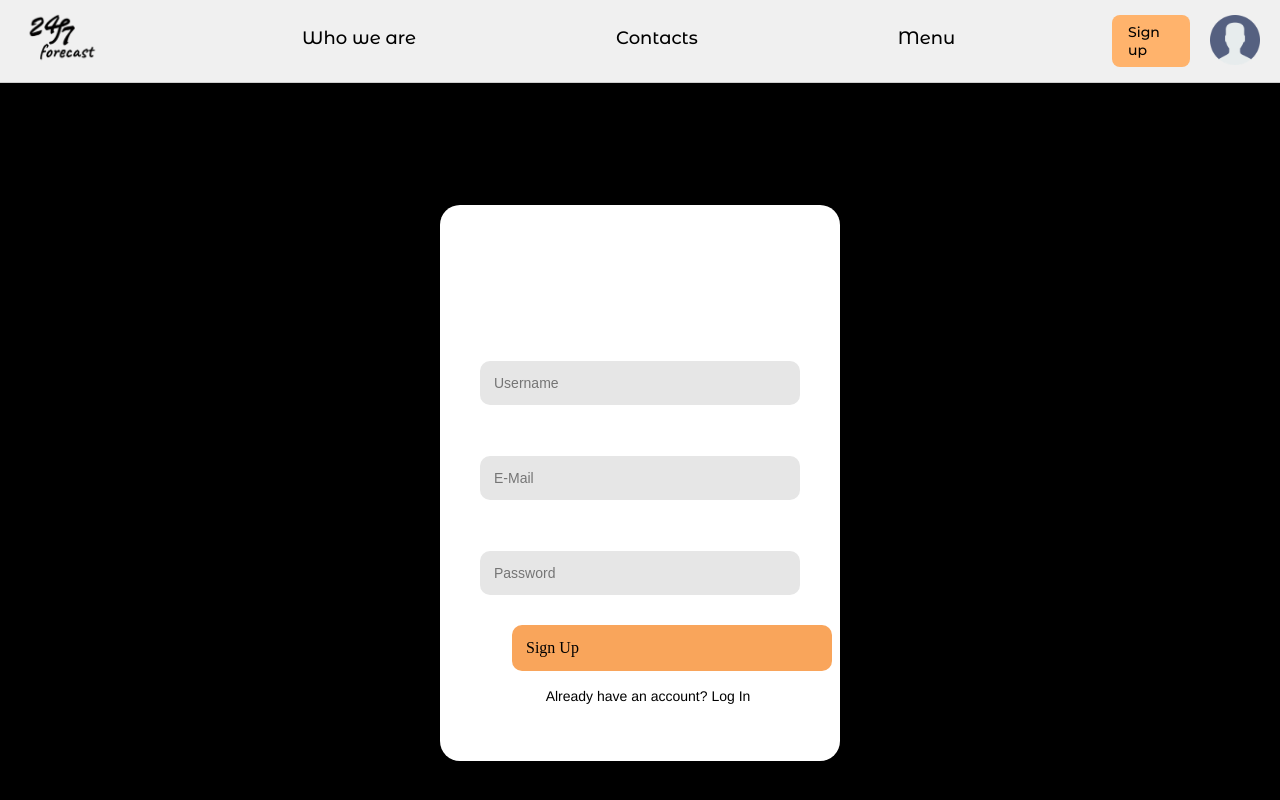
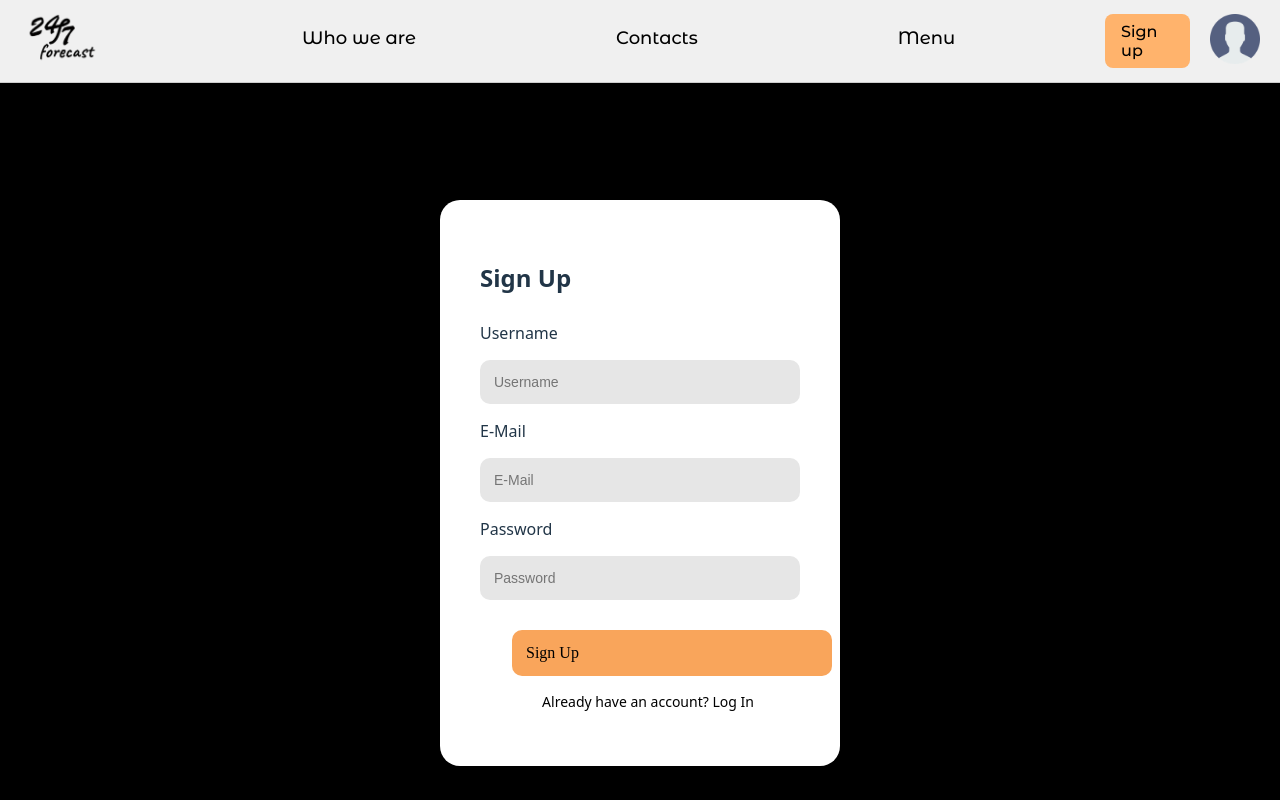
Before and after one commit to edwarddudas1/Semester-project5, a React (Vite) app: page /signup in a window 1280 px wide. Shown: the top 800 px of the page. Built offline with nearby package versions, Linux system fonts and the light colour scheme; no server answers.

Commit message:
fix problems

```diff
--- a/src/App.css
+++ b/src/App.css
@@ -1,31 +1,3 @@
-.logo {
-  height: 6em;
-  padding: 1.5em;
-  will-change: filter;
-  transition: filter 300ms;
-}
-.logo:hover {
-  filter: drop-shadow(0 0 2em #646cffaa);
-}
-.logo.react:hover {
-  filter: drop-shadow(0 0 2em #61dafbaa);
-}
-
-@keyframes logo-spin {
-  from {
-    transform: rotate(0deg);
-  }
-  to {
-    transform: rotate(360deg);
-  }
-}
-
-@media (prefers-reduced-motion: no-preference) {
-  a:nth-of-type(2) .logo {
-    animation: logo-spin infinite 20s linear;
-  }
-}
-
 .card {
   padding: 2em;
 }
--- a/src/components/Nature.css
+++ b/src/components/Nature.css
@@ -1,19 +1,12 @@
 #app {
   height: 100%;
 }
-html,
-body {
+
+html{
   height: 100%;
 }
 
-body {
-  background-color: white;
-  font-family: Helvetica Neue, Helvetica, Arial, sans-serif;
-  font-size: 14px;
-  color: #fff;
-  margin: 0;
-  padding: 0;
-}
+
 
 .mySwiper {
   width: 100%;
```
